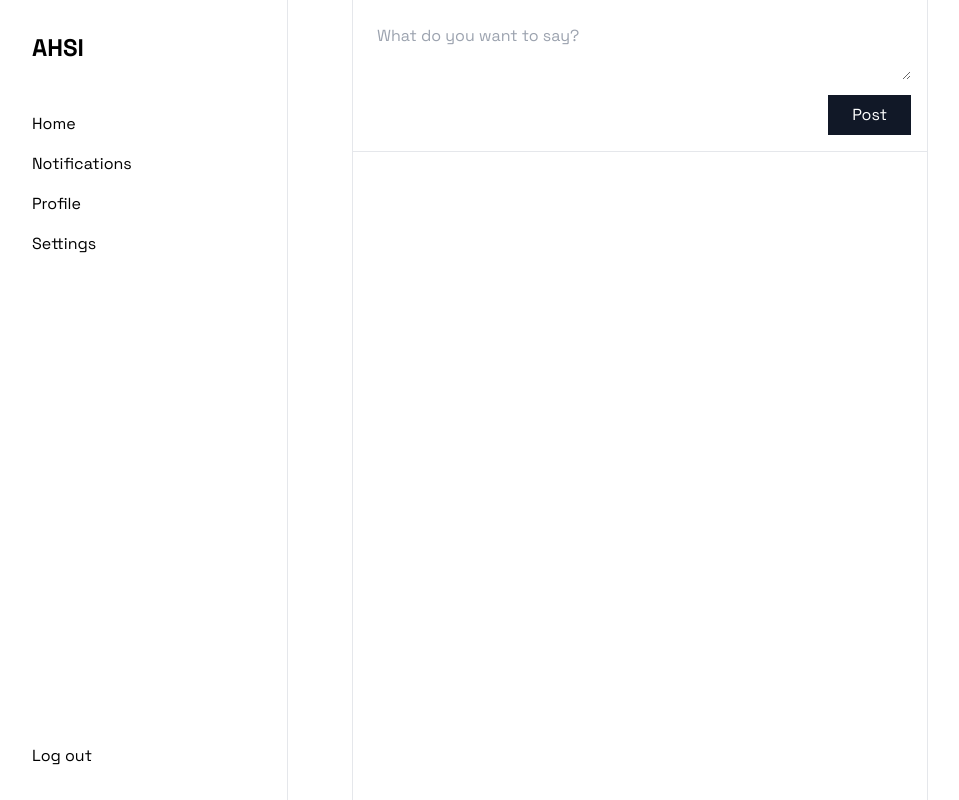
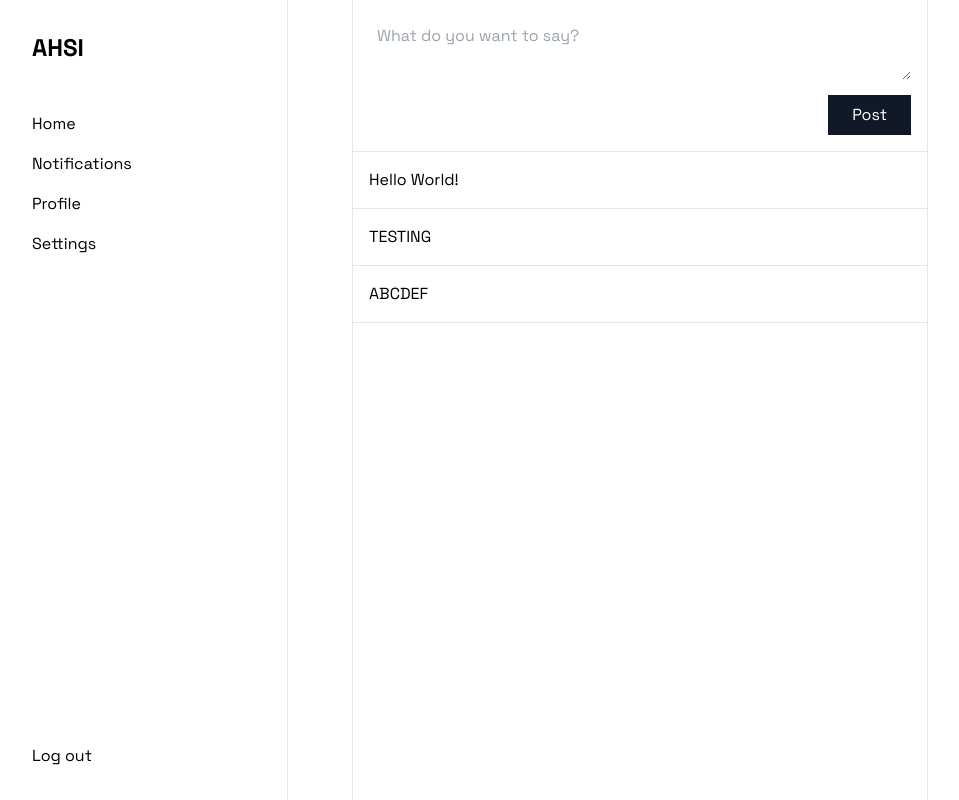
Before and after one commit to nelrnd/social-media, a Next.js app: page / in a window 1280 px wide. Shown: the whole page, without its empty margins (0-959 px from the left). Built offline with nearby package versions, Linux system fonts and the light colour scheme.

Commit message:
Create PostList and PostCard ui

```diff
--- a/app/(protected)/page.tsx
+++ b/app/(protected)/page.tsx
@@ -1,9 +1,26 @@
 import PostForm from "../ui/post-form"
+import PostList from "../ui/post-list"
+
+const posts = [
+  {
+    id: 1,
+    content: "Hello World!",
+  },
+  {
+    id: 2,
+    content: "TESTING",
+  },
+  {
+    id: 3,
+    content: "ABCDEF",
+  },
+]
 
 export default function Home() {
   return (
     <main>
       <PostForm />
+      <PostList posts={posts} />
     </main>
   )
 }
--- /dev/null
+++ b/app/ui/post-card.tsx
@@ -0,0 +1,7 @@
+export default function PostCard({ post }) {
+  return (
+    <article className="p-4 border-b border-gray-200 space-y-2">
+      <p>{post.content}</p>
+    </article>
+  )
+}
--- /dev/null
+++ b/app/ui/post-list.tsx
@@ -0,0 +1,5 @@
+import PostCard from "./post-card"
+
+export default function PostList({ posts }) {
+  return posts.map((post) => <PostCard key={post.id} post={post} />)
+}
```
